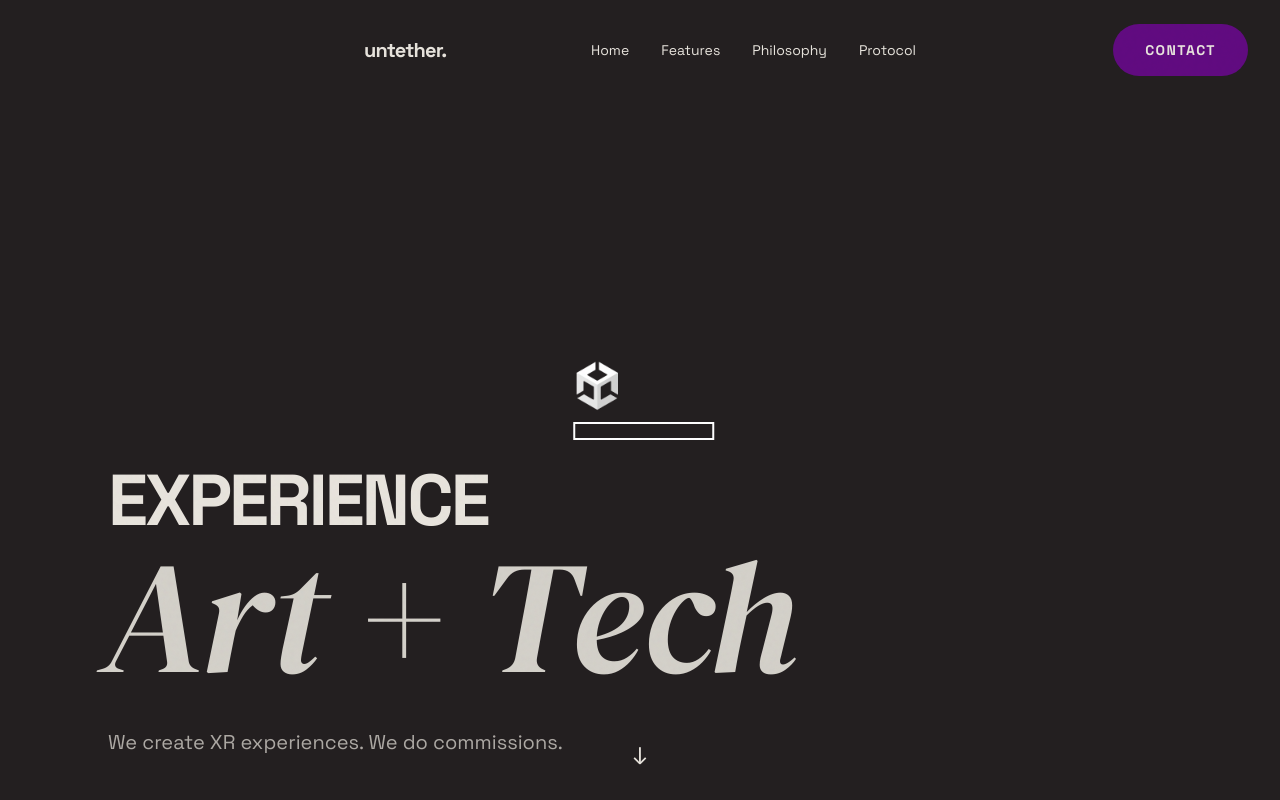
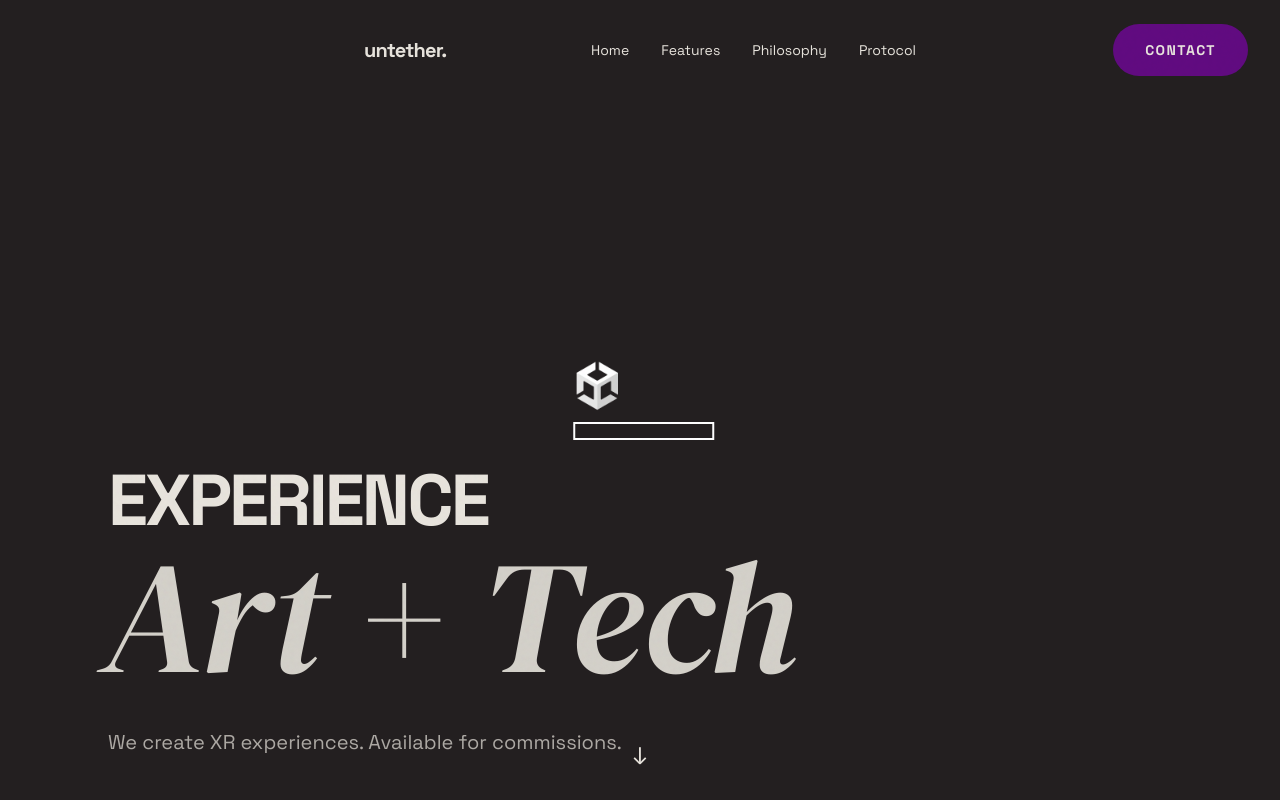
Before and after one commit to untether-studio/untether-studio-web, a React (Vite) app: page / in a window 1280 px wide. Shown: the top 800 px of the page. Built offline with nearby package versions, Linux system fonts and the light colour scheme; no server answers.

Commit message:
Update Hero.jsx

```diff
--- a/src/components/Hero.jsx
+++ b/src/components/Hero.jsx
@@ -52,7 +52,7 @@ export default function Hero() {
             </span>
           </h1>
           <p className="hero-text mt-3 md:mt-8 text-xs max-md:landscape:text-xs md:text-lg lg:text-xl font-sans text-primary/70 max-w-xl" style={{ pointerEvents: 'none' }}>
-            We create XR experiences. We do commissions.
+            We create XR experiences. Available for commissions.
           </p>
           {/* <div className="hero-btn mt-5 landscape:mt-2 md:mt-12">
             <a href="#contact" className="magnetic-btn magnetic-btn-accent group">
```
